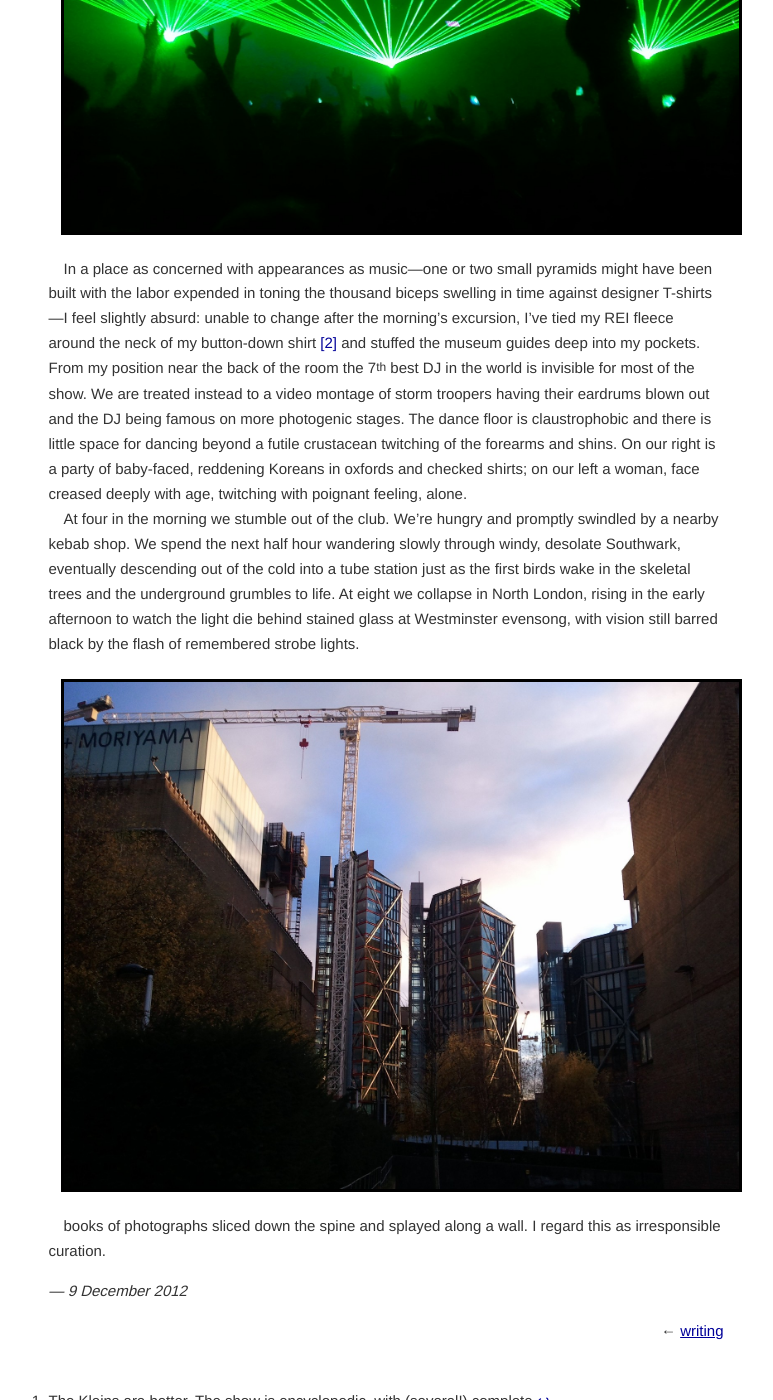
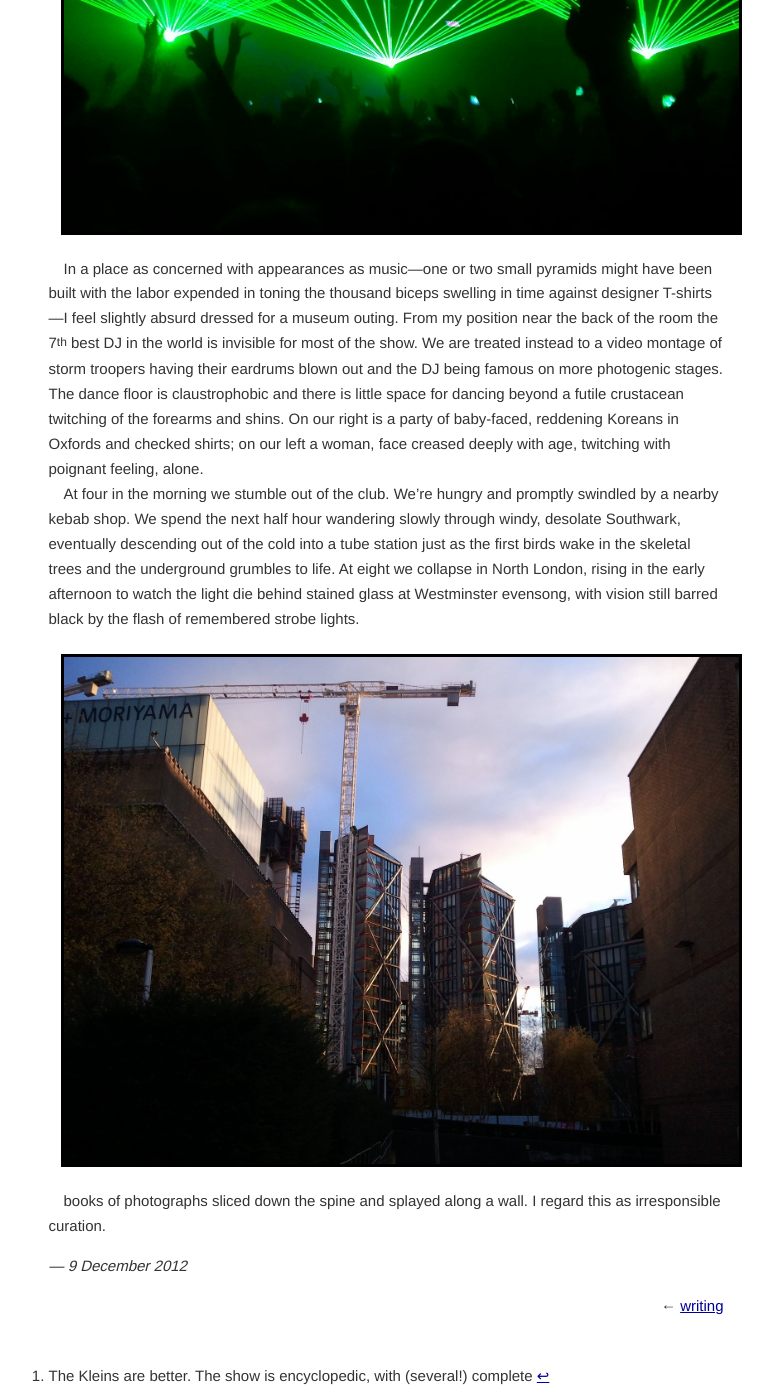
Before and after one commit to jacobandreas/writing, a Jekyll site: the page built from _posts/2012-12-9-city-of-images.md, in a window 1280 px wide and 1400 px high, scrolled down 1602 px. Shown: the whole window, without its empty margins (254-1027 px from the left). Built offline with Jekyll 4.4.1, drawn with Linux system fonts in a browser that asks for light colours; nearby versions of some CDN libraries; some of the changed text lies outside the part shown.

Commit message:
various small

```diff
--- a/_posts/2012-12-9-city-of-afterimages.md
+++ b/_posts/2012-12-9-city-of-images.md
@@ -1,13 +1,13 @@
 ---
-title: City of Afterimages
+title: City of Images
 layout: essay
 categories: [churchill]
 ---
 
 We've come to London, at a friend's urging, to watch the world's "7<span
-class='ord'>th</span> best" DJ (what kind of standards agency could possibly
-issue such a ranking?), but arrived early for a day of museum visits. The Klein
-and Moriyama photography exhibition at the Tate is breathtaking and
+class='ord'>th</span> best" DJ (what kind of standards authority could possibly
+issue such a ranking?), but have arrived early for a day of museum visits. The
+Klein and Moriyama photography exhibition at the Tate is breathtaking and
 exhausting[^1]. It is already dark, but still hours before the show, when we
 step out into the cheerful corridor of pop-up Christmas shops along the Thames;
 it is decided to enjoy, in turn, the National Portrait Gallery and beer.  The
@@ -41,17 +41,15 @@
 
 In a place as concerned with appearances as music---one or two small pyramids
 might have been built with the labor expended in toning the thousand biceps
-swelling in time against designer T-shirts---I feel slightly absurd: unable to
-change after the morning's excursion, I've tied my REI fleece around the neck of
-my button-down shirt[^2] and stuffed the museum guides deep into my pockets.
-From my position near the back of the room the 7<span class='ord'>th</span> best
-DJ in the world is invisible for most of the show. We are treated instead to a
-video montage of storm troopers having their eardrums blown out and the DJ being
-famous on more photogenic stages. The dance floor is claustrophobic and there is
-little space for dancing beyond a futile crustacean twitching of the forearms
-and shins. On our right is a party of baby-faced, reddening Koreans in oxfords
-and checked shirts; on our left a woman, face creased deeply with age, twitching
-with poignant feeling, alone.
+swelling in time against designer T-shirts---I feel slightly absurd dressed for
+a museum outing. From my position near the back of the room the 7<span
+class='ord'>th</span> best DJ in the world is invisible for most of the show. We
+are treated instead to a video montage of storm troopers having their eardrums
+blown out and the DJ being famous on more photogenic stages. The dance floor is
+claustrophobic and there is little space for dancing beyond a futile crustacean
+twitching of the forearms and shins. On our right is a party of baby-faced,
+reddening Koreans in Oxfords and checked shirts; on our left a woman, face
+creased deeply with age, twitching with poignant feeling, alone.
 
 At four in the morning we stumble out of the club. We're hungry and promptly
 swindled by a nearby kebab shop. We spend the next half hour wandering slowly
@@ -67,5 +65,3 @@
 [^1]: The Kleins are better. The show is encyclopedic, with (several!) complete
 books of photographs sliced down the spine and splayed along a wall. I regard
 this as irresponsible curation.
-
-[^2]: (Call it survivalist prep?)
--- a/index.html
+++ b/index.html
@@ -30,8 +30,8 @@
   </ul>
   <h3>&#7716;anukkah</h3>
   <ul class='nobullet'>
-    <li><a href='{{ site.BASE_PATH }}/churchill/city-of-afterimages.html'>City
-      of Afterimages</a></li>
+    <li><a href='{{ site.BASE_PATH }}/churchill/city-of-images.html'>City
+      of Images</a></li>
   </ul>
   <!--<h3>Lent</h3>
   <h3>Passover</h3>
```
Also changed, not shown: _posts/2012-10-01-island.md (+7 -7 lines), _posts/2012-11-18-city-of-london.md (renamed from _posts/2012-11-18-city-of-empire.md, +1 -2 lines).
